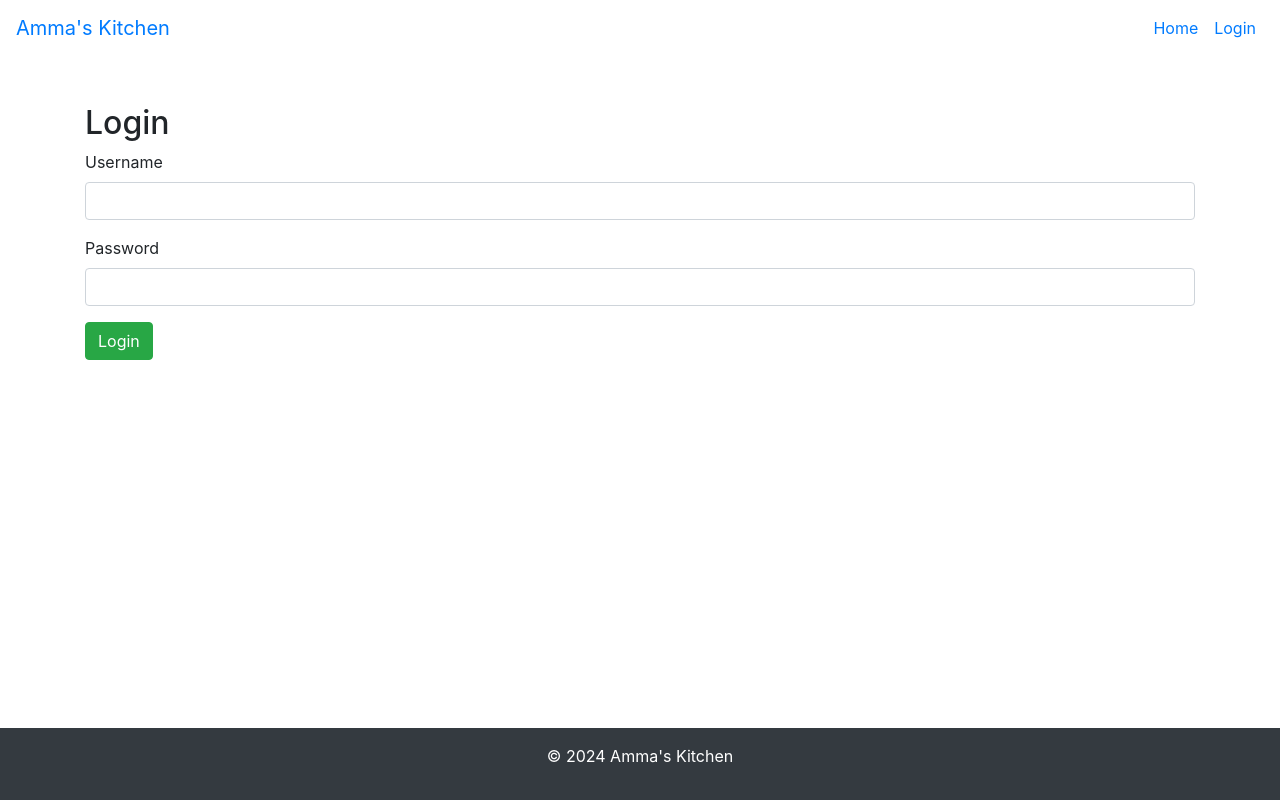
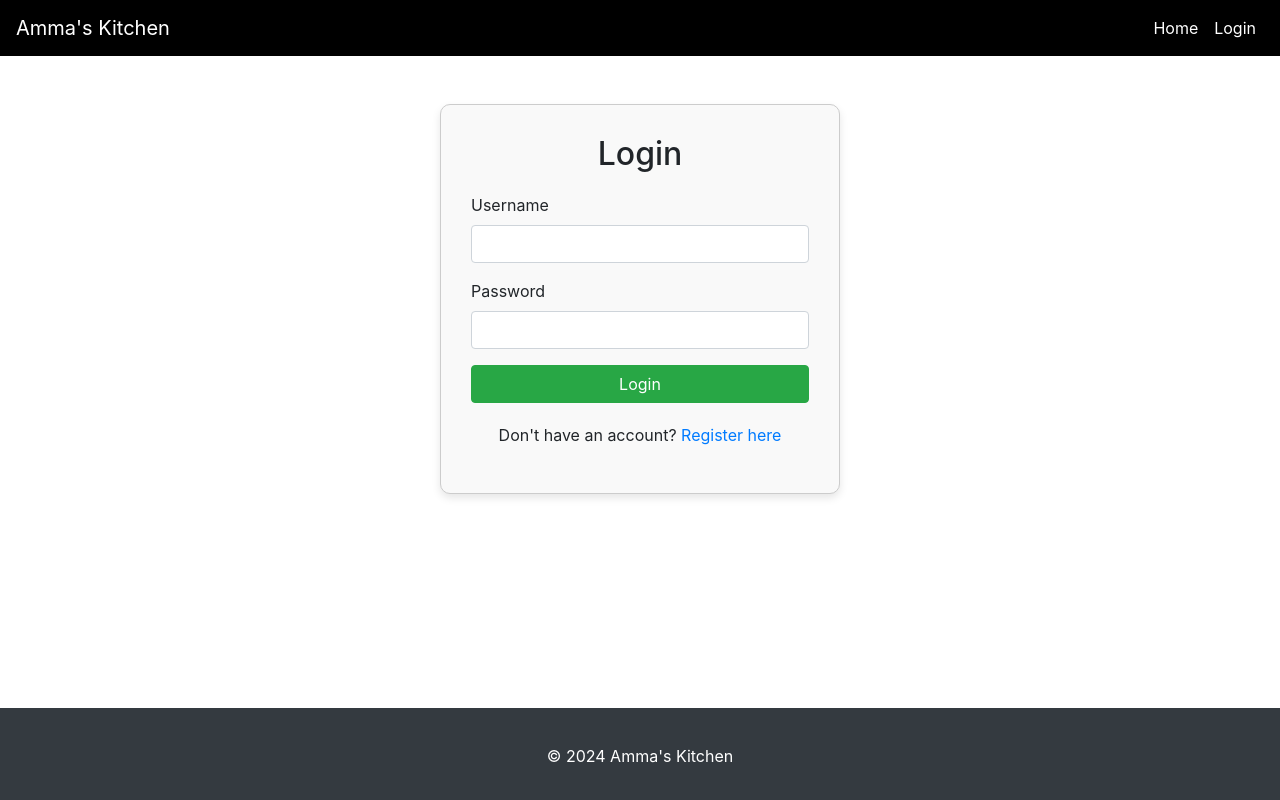
Before and after one commit to neaqx/amma-s-kitchen, a Django app: page /accounts/login/ in a window 1280 px wide. Run offline with Django 5.2, Linux system fonts and the light colour scheme; parts of the project's set-up code (start-up, migrations or seed data) failed here and were passed over; some libraries are stand-ins or nearby versions.

Commit message:
Add styles to login.html

```diff
--- a/restaurant_booking/reservations/static/css/style.css
+++ b/restaurant_booking/reservations/static/css/style.css
@@ -92,3 +92,39 @@ body {
 .navbar-brand {
     color: white;
 }
+
+
+/* Styling Login-Formular */
+.login-container {
+    max-width: 400px;
+    margin: 0 auto;
+    padding: 30px;
+    border: 1px solid #ccc;
+    border-radius: 10px;
+    background-color: #f9f9f9;
+    box-shadow: 0 4px 8px rgba(0, 0, 0, 0.1);
+}
+
+.login-container h2 {
+    margin-bottom: 20px;
+}
+
+.form-group {
+    margin-bottom: 15px;
+}
+
+.btn-block {
+    width: 100%;
+}
+
+.alert {
+    margin-top: 20px;
+}
+
+.text-center {
+    text-align: center;
+}
+
+.text-center p {
+    margin-top: 20px;
+}
--- a/restaurant_booking/reservations/templates/registration/login.html
+++ b/restaurant_booking/reservations/templates/registration/login.html
@@ -1,6 +1,15 @@
+{% load static %}
+<head>
+    <meta charset="UTF-8">
+    <meta name="viewport" content="width=device-width, initial-scale=1.0">
+    <title>Amma's Kitchen</title>
+    <link rel="stylesheet" href="{% static 'css/style.css' %}">
+</head>
+
 {% include 'header.html' %}
 <div class="container mt-5">
-    <h2>Login</h2>
+    <div class="login-container">
+        <h2 class="text-center">Login</h2>
 
 
         {% if messages %}
@@ -10,6 +19,7 @@
                 {% endfor %}
             </div>
         {% endif %}
+
 
         <form method="POST">
             {% csrf_token %}
@@ -21,7 +31,13 @@
                 <label for="password">Password</label>
                 <input type="password" name="password" class="form-control" id="password" required>
             </div>
-        <button type="submit" class="btn btn-success">Login</button>
+            <button type="submit" class="btn btn-success btn-block">Login</button>
         </form>
+
+
+         <div class="text-center mt-3">
+            <p>Don't have an account? <a href="{% url 'register' %}">Register here</a></p>
+        </div>
+    </div>
 </div>
 {% include 'footer.html' %}
--- a/restaurant_booking/reservations/urls.py
+++ b/restaurant_booking/reservations/urls.py
@@ -3,6 +3,7 @@ from . import views
 
 urlpatterns = [
     path('', views.home, name='home'),
+    path('register/', views.register, name='register'),
     path('make/', views.make_reservation, name='make_reservation'),
     path('my/', views.my_reservations, name='my_reservations'),
     path('cancel/<int:pk>/', views.cancel_reservation, name='cancel_reservation'),
```
Also changed, not shown: restaurant_booking/reservations/forms.py (+14 -0 lines), restaurant_booking/reservations/models.py (+4 -8 lines), restaurant_booking/reservations/views.py (+5 -7 lines). Lines whose indentation alone changed are shown as unchanged.
